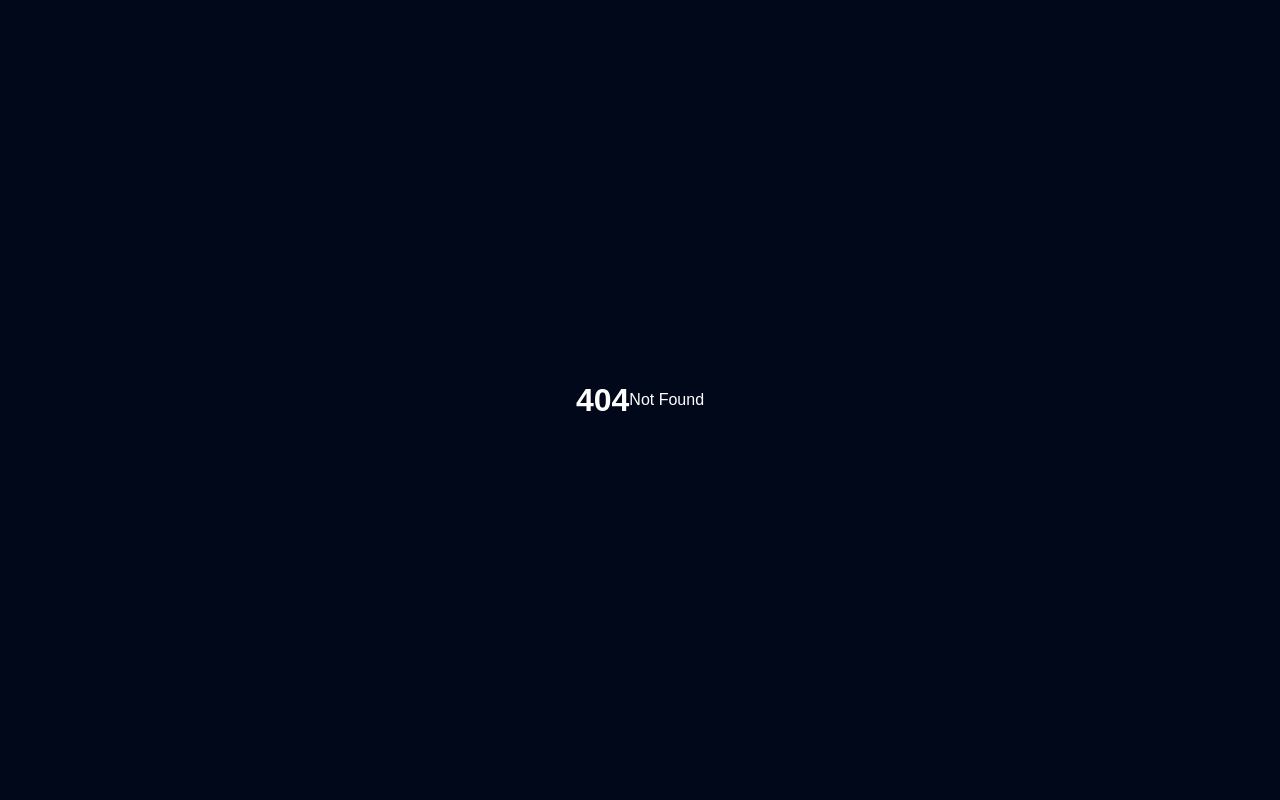
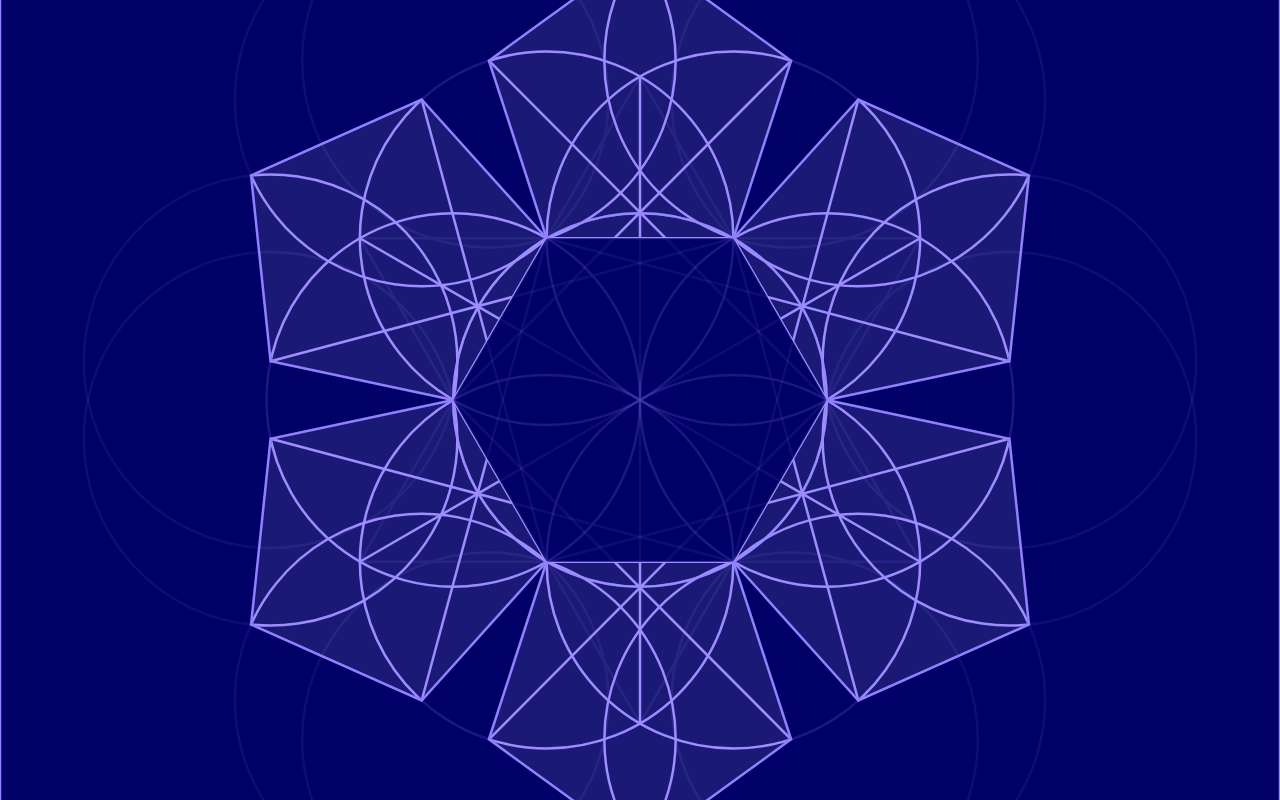
Before and after one commit to dopplerreflect/starts-with-a, a SvelteKit app: page /hexa-penta in a window 1280 px wide. Before the commit this address had no page. Built offline with nearby package versions, Linux system fonts and the light colour scheme.

Commit message:
add hexa-penta

```diff
--- /dev/null
+++ b/src/routes/hexa-penta/+page.svelte
@@ -0,0 +1,150 @@
+<script lang="ts">
+	import Background from '$lib/components/Background.svelte';
+	import { phi, radialPoint, radialPointString, viewBox } from '$lib/geometry';
+	import { useSaveFile } from '$lib/save-svg';
+	import { onMount } from 'svelte';
+
+	const width = 1024;
+	const r = width * phi ** 4;
+	const c0 = { x: -r / 2, y: 0 };
+	const c1 = { x: r / 2, y: 0 };
+	const c2 = { x: 0, y: radialPoint(120, r, { center: c0 }).y };
+	let svg: SVGSVGElement;
+	onMount(() => {
+		const unMountSaveFile = useSaveFile(svg);
+		return () => {
+			unMountSaveFile();
+		};
+	});
+</script>
+
+<svg bind:this={svg} id="hexa-penta" viewBox={viewBox(width)}>
+	<defs>
+		<style>
+			circle,
+			path,
+			line {
+				stroke-width: 2;
+				stroke: hsl(249, 100%, 75%);
+			}
+			circle {
+				fill: none;
+			}
+		</style>
+		<g id="penta-hexa">
+			<path
+				class="penta"
+				d={[
+					'M',
+					-r / 2,
+					0,
+					'L',
+					radialPointString(252, r, { center: c0 }),
+					'L',
+					radialPointString(324, r, {
+						center: {
+							x: radialPoint(252, r, { center: c0 }).x,
+							y: radialPoint(252, r, { center: c0 }).y
+						}
+					}),
+					'L',
+					radialPointString(288, r, { center: c1 }),
+					'L',
+					r / 2,
+					0
+				].join(' ')}
+			/>
+			<!-- <path
+				class="hexa"
+				d={[
+					'M',
+					-r / 2,
+					0,
+					radialPointString(180, r, { center: c2 }),
+					'L',
+					radialPointString(120, r, { center: c2 }),
+					'L',
+					radialPointString(60, r, { center: c2 }),
+					'L',
+					radialPointString(0, r, { center: c2 }),
+					'L',
+					radialPointString(300, r, { center: c2 })
+				].join(' ')}
+			/> -->
+		</g>
+		<mask id="mask">
+			<Background {width} fill="hsla(0, 0%, 20%, 0.5)" />
+			<use href="#penta-hexa" fill="white" stroke="white" />
+		</mask>
+		<g id="drawing" mask="url(#mask)">
+			<circle cx={c1.x} {r} />
+			<circle cx={c0.x} {r} />
+			<circle cy={c2.y} {r} />
+			<circle
+				cx={radialPoint(252, r, { center: c0 }).x}
+				cy={radialPoint(252, r, { center: c0 }).y}
+				{r}
+			/>
+			<circle
+				cx={radialPoint(288, r, { center: c1 }).x}
+				cy={radialPoint(288, r, { center: c1 }).y}
+				{r}
+			/>
+			<line
+				class="horizontal axis"
+				x1={radialPoint(180, r, { center: c0 }).x}
+				x2={radialPoint(0, r, { center: c1 }).x}
+			/>
+			<line class="vertical axis" y1={c2.y} y2={radialPoint(240, r, { center: c1 }).y} />
+			<line
+				class="quarter left"
+				x1={radialPoint(180, r, { center: { x: 0, y: c2.y } }).x}
+				y1={radialPoint(180, r, { center: { x: 0, y: c2.y } }).y}
+				x2={radialPoint(288, r, { center: c1 }).x}
+				y2={radialPoint(288, r, { center: c1 }).y}
+			/>
+			<line
+				class="quarter right"
+				x1={radialPoint(0, r, { center: { x: 0, y: c2.y } }).x}
+				y1={radialPoint(0, r, { center: { x: 0, y: c2.y } }).y}
+				x2={radialPoint(252, r, { center: c0 }).x}
+				y2={radialPoint(252, r, { center: c0 }).y}
+			/>
+		</g>
+	</defs>
+	<Background {width} fill="hsl(240, 100%, 20%)" />
+	<g transform={`translate(0, ${-c2.y})`}>
+		<use href="#drawing" />
+		<use href="#penta-hexa" fill={`hsla(0, 0%, 100%, 0.1)`} />
+		<use href="#drawing" transform={`rotate(60, ${c2.x}, ${c2.y})`} />
+		<use
+			href="#penta-hexa"
+			fill={`hsla(0, 0%, 100%, 0.1)`}
+			transform={`rotate(60, ${c2.x}, ${c2.y})`}
+		/>
+		<use href="#drawing" transform={`rotate(120, ${c2.x}, ${c2.y})`} />
+		<use
+			href="#penta-hexa"
+			fill={`hsla(0, 0%, 100%, 0.1)`}
+			transform={`rotate(120, ${c2.x}, ${c2.y})`}
+		/>
+		<use href="#drawing" transform={`rotate(180, ${c2.x}, ${c2.y})`} />
+		<use
+			href="#penta-hexa"
+			fill={`hsla(0, 0%, 100%, 0.1)`}
+			transform={`rotate(180, ${c2.x}, ${c2.y})`}
+		/>
+		<use href="#drawing" transform={`rotate(240, ${c2.x}, ${c2.y})`} />
+		<use
+			href="#penta-hexa"
+			fill={`hsla(0, 0%, 100%, 0.1)`}
+			transform={`rotate(240, ${c2.x}, ${c2.y})`}
+		/>
+		<use href="#drawing" transform={`rotate(300, ${c2.x}, ${c2.y})`} />
+		<use
+			href="#penta-hexa"
+			fill={`hsla(0, 0%, 100%, 0.1)`}
+			transform={`rotate(300, ${c2.x}, ${c2.y})`}
+		/>
+	</g>
+</svg>
```
